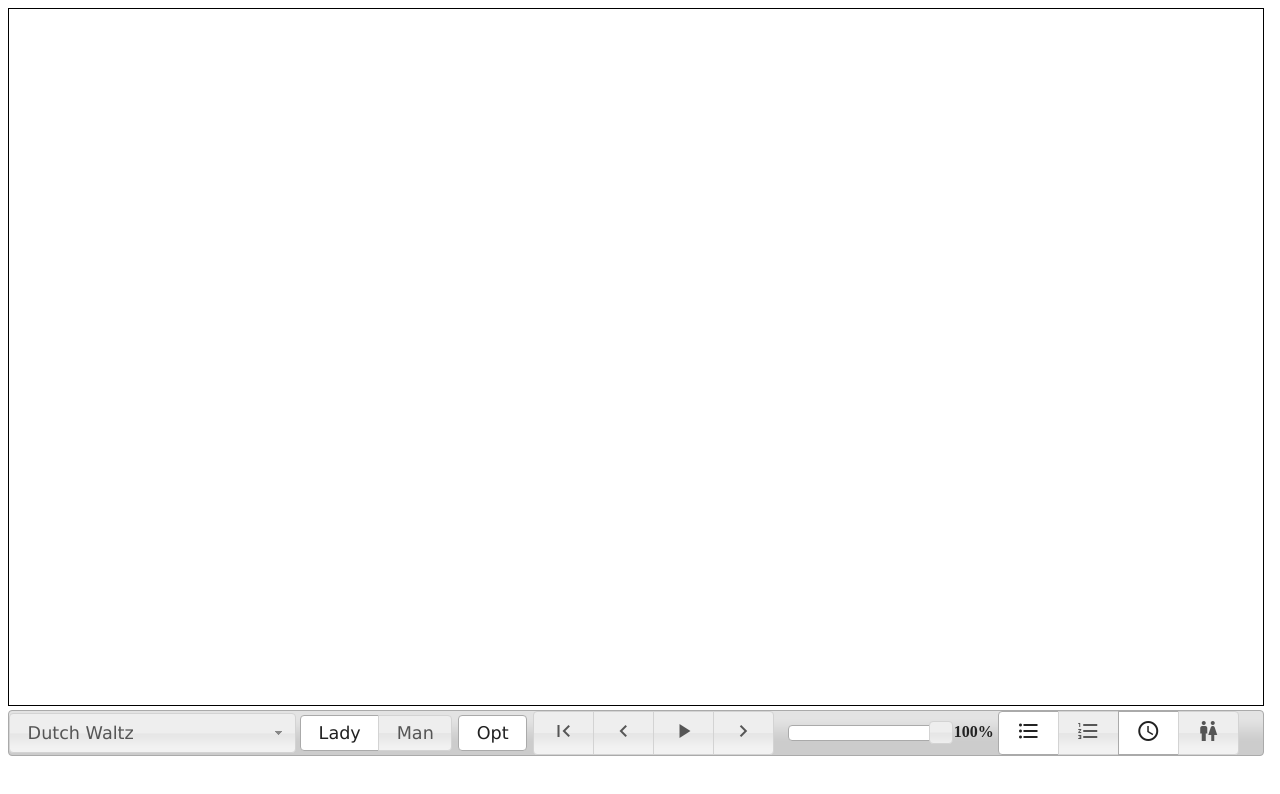
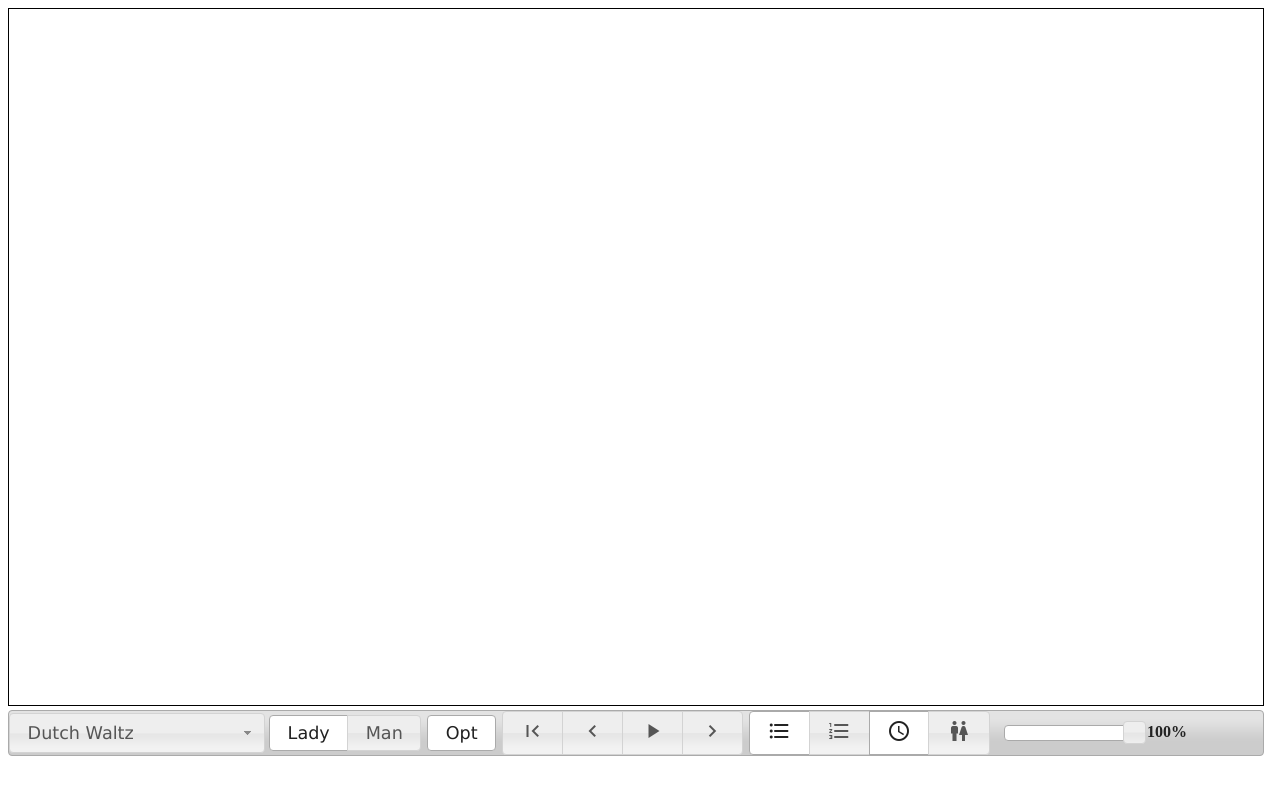
Before and after one commit to span314/tracings, a plain HTML site: page www/tracings.html in a window 1280 px wide. Drawn offline with Linux system fonts and the light colour scheme; no server answers.

Commit message:
Moving speed slider to end

```diff
--- a/www/style.css
+++ b/www/style.css
@@ -7,7 +7,7 @@ canvas {
 }
 
 #controls select {
-  width: 28%;
+  width: 256px;
 }
 
 #controls .ui-selectmenu-button {
@@ -16,8 +16,12 @@ canvas {
 
 #speedSlider {
   display: inline-block;
-  width: 12%;
+  width: 128px;
   margin-left: 0.5em;
   margin-right: 0.5em;
   vertical-align: middle;
 }
+
+#speedContainer {
+  white-space: nowrap;
+}
--- a/www/tracings.html
+++ b/www/tracings.html
@@ -52,15 +52,17 @@
         <button id="nextButton"><i class="material-icons">&#xE5CC;</i></button>
       </span>
 
-      <span id="speedSlider"></span>
-      <span id="speedValue">100%</span>
-
       <span id="labelButtons">
         <input type="checkbox" id="stepButton" name="step" checked="true"><label for="stepButton"><i class="material-icons">&#xE241;</i></label>
         <input type="checkbox" id="numberButton" name="number"><label for="numberButton"><i class="material-icons">&#xE242;</i></label>
         <input type="checkbox" id="countButton" name="count" checked="true"><label for="countButton"><i class="material-icons">&#xE8B5;</i></label>
         <input type="checkbox" id="holdButton" name="hold"><label for="holdButton"><i class="material-icons">&#xE63D;</i></label>
       </span>
+
+      <span id="speedContainer">
+        <span id="speedSlider"></span>
+        <span id="speedValue">100%</span>
+      </span>
     </div>
   </div>
 </body>
```
